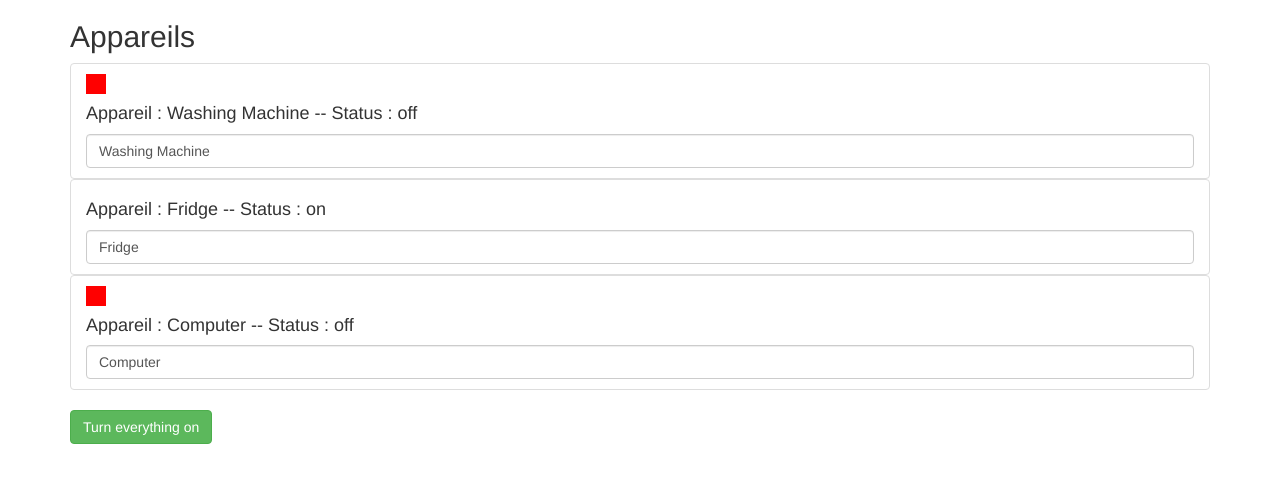
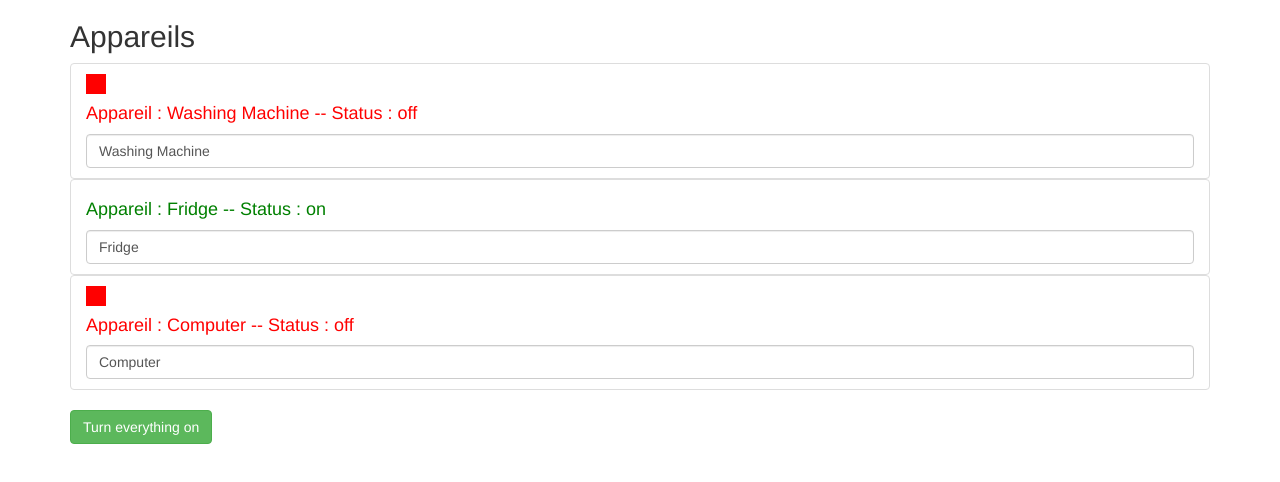
Before and after one commit to LeaDalibard/angular-learning, an Angular app: page / in a window 1280 px wide. Shown: the top 482 px of the page. Built offline with nearby package versions, Linux system fonts and the light colour scheme.

Commit message:
Adding ngStyle

```diff
--- a/src/app/app.component.ts
+++ b/src/app/app.component.ts
@@ -36,5 +36,8 @@
   onClickTurnOn(){
     console.log('Turn everything on');
   }
+
+
+
 }
 // Bouton s'active après 4 sec, simulation d'authentification
--- a/src/app/appareil/appareil.component.html
+++ b/src/app/appareil/appareil.component.html
@@ -1,6 +1,6 @@
 <li class="list-group-item">
   <div style="width:20px;height:20px;background-color:red;"
        *ngIf="appareilStatus === 'off'"></div>
-  <h4>Appareil : {{appareilName}} --  Status : {{ getStatus() }}</h4>
+  <h4 [ngStyle]="{color:getColor()}">Appareil : {{appareilName}} --  Status : {{ getStatus() }}</h4>
   <input type="text" class="form-control" [(ngModel)]="appareilName">
 </li>
--- a/src/app/appareil/appareil.component.ts
+++ b/src/app/appareil/appareil.component.ts
@@ -21,5 +21,13 @@
     return this.appareilStatus;
   }
 
+  getColor() {
+    if(this.appareilStatus ==='on'){
+      return 'green';
+    }
+    else if (this.appareilStatus ==='off'){
+      return'red';
+    }
+  }
 
 }
```
